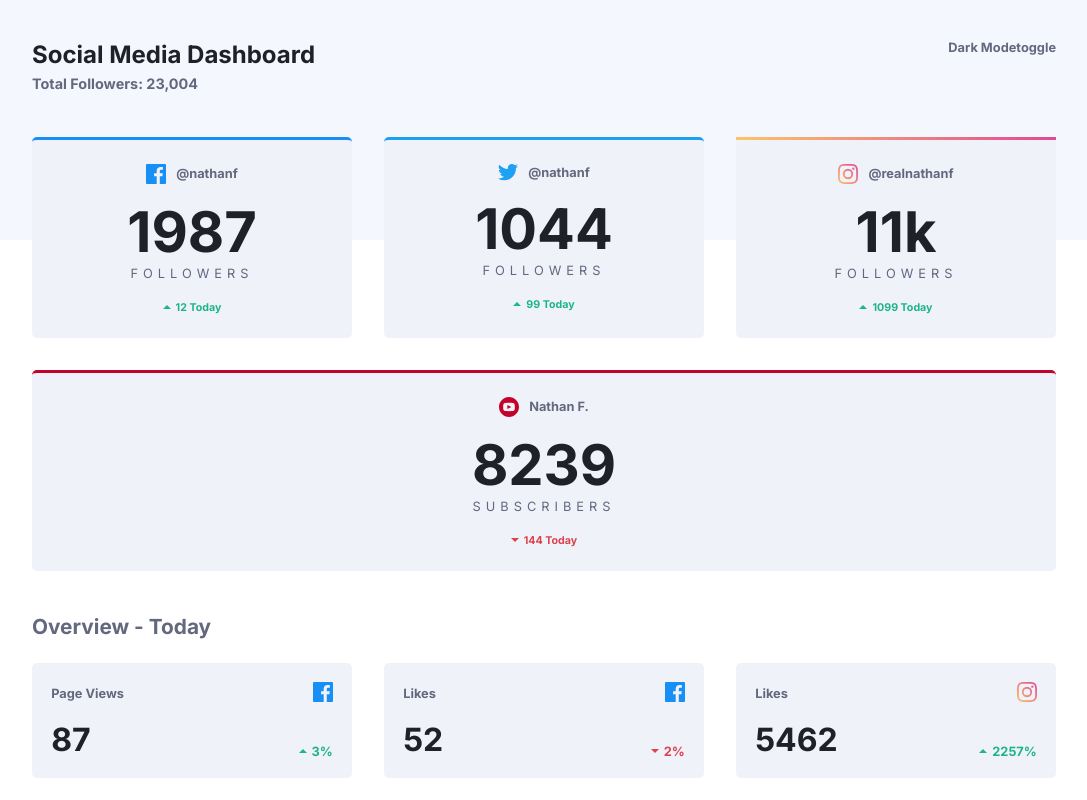
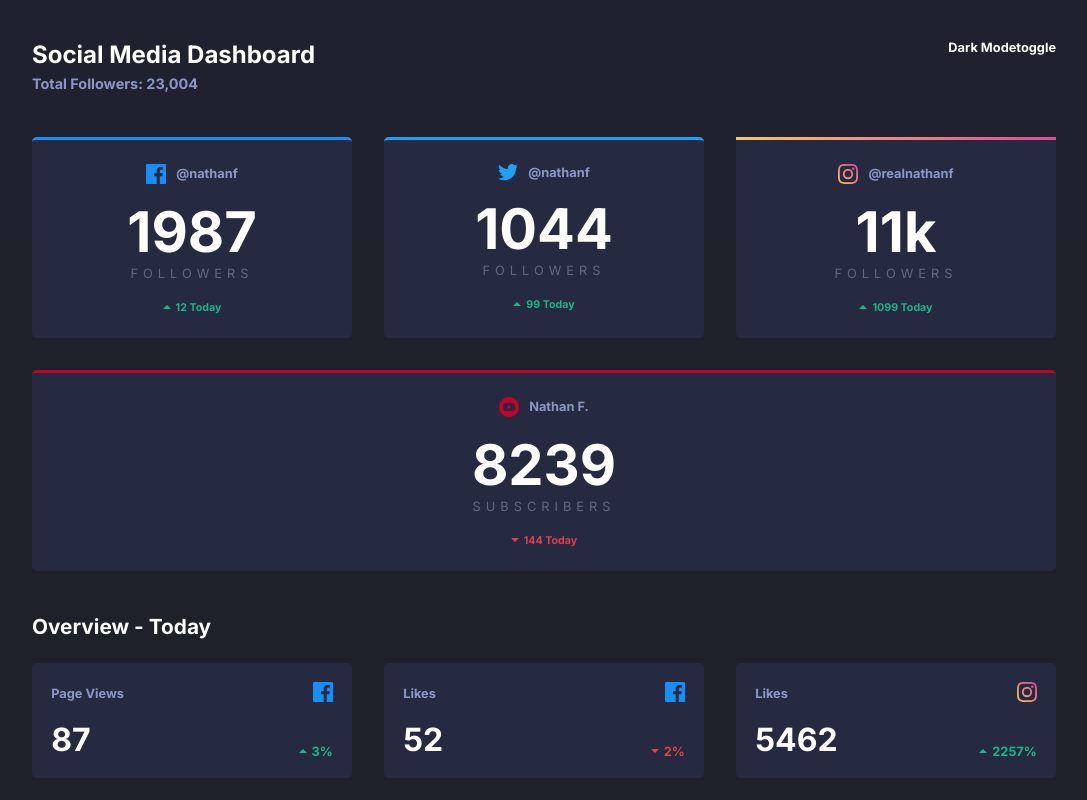
Before and after one commit to artimys/social-media-dashboard-with-theme-switcher, a plain HTML site: page index.html in a window 1280 px wide. Shown: the top 800 px of the page, without its empty margins (96-1183 px from the left). Drawn offline with Linux system fonts and the light colour scheme.

Commit message:
Dark theme complete

```diff
--- a/css/main.scss
+++ b/css/main.scss
@@ -17,8 +17,6 @@ $very-pale-blue-top-bg-pattern: hsl(225, 100%, 98%);
 $light-grayish-blue-card-bg: hsl(227, 47%, 96%);
 $dark-grayish-blue-text: hsl(228, 12%, 44%);
 $very-dark-blue-text: hsl(230, 17%, 14%);
-
-// Neutral colors - dark theme
 
 
 
@@ -61,6 +59,7 @@ COMPONENTS
 
     &:hover {
         cursor: pointer;
+        // TODO get color right
         background-color: darken($light-grayish-blue-card-bg, 2%);
     }
 }
@@ -149,7 +148,7 @@ COMPONENTS
         display: flex;
         align-items: flex-end;
     }
-     &__count {
+    &__count {
         flex: 1;
         color: $very-dark-blue-text;
         font-size: 2rem;
@@ -186,8 +185,10 @@ LAYOUT
 }
 
 .heading-dashboard,
+.heading-theme-wrap,
 .heading-overview {
     font-weight: 700;
+    color: $dark-grayish-blue-text;
 }
 
 .heading-dashboard {
@@ -197,7 +198,6 @@ LAYOUT
     }
     &__sub-title{
         font-size: 0.9rem;
-        color: $dark-grayish-blue-text;
     }
 }
 
@@ -205,8 +205,6 @@ LAYOUT
     display: flex;
     justify-content: space-between;
     font-size: 0.8rem;
-    font-weight: 700;
-    color: $dark-grayish-blue-text;
 
     // Divider with margin/padding
     margin-top: 2em;
@@ -276,3 +274,50 @@ DESKTOP
     }
 
 }
+
+
+
+
+
+/*==========
+DARK THEME
+=========*/
+
+// Neutral colors - light theme
+$very-dark-blue-bg: hsl(230, 17%, 14%);
+$very-dark-blue-top-bg-pattern: hsl(232, 19%, 15%);
+$dark-desaturated-blue-card-bg: hsl(228, 28%, 20%);
+$desaturated-blue-text: hsl(228, 34%, 66%);
+$white-text: hsl(0, 0%, 100%);
+
+
+body.dark-magic {
+    background-color: $very-dark-blue-bg;
+    color: $white-text;
+
+    h1, h2,
+    .heading-theme-wrap,
+    .overview-card__count {
+        color: $white-text;
+    }
+
+    .body-bg {
+        background-color: $very-dark-blue-top-bg-pattern;
+    }
+
+    .heading-dashboard,
+    .heading-overview {
+        color: $desaturated-blue-text;
+    }
+
+    .followers-card,
+    .overview-card {
+        background-color: $dark-desaturated-blue-card-bg;
+        color: $desaturated-blue-text;
+
+        &:hover {
+            // TODO get color right
+            background-color: lighten($dark-desaturated-blue-card-bg, 5%);
+        }
+    }
+}
--- a/index.html
+++ b/index.html
@@ -14,7 +14,7 @@
     .attribution a { color: hsl(228, 45%, 44%); }
   </style>
 </head>
-<body>
+<body class="dark-magic">
 
   <div class="body-bg"></div>
 
```
Also changed, not shown: css/main.css, 1 other file.
